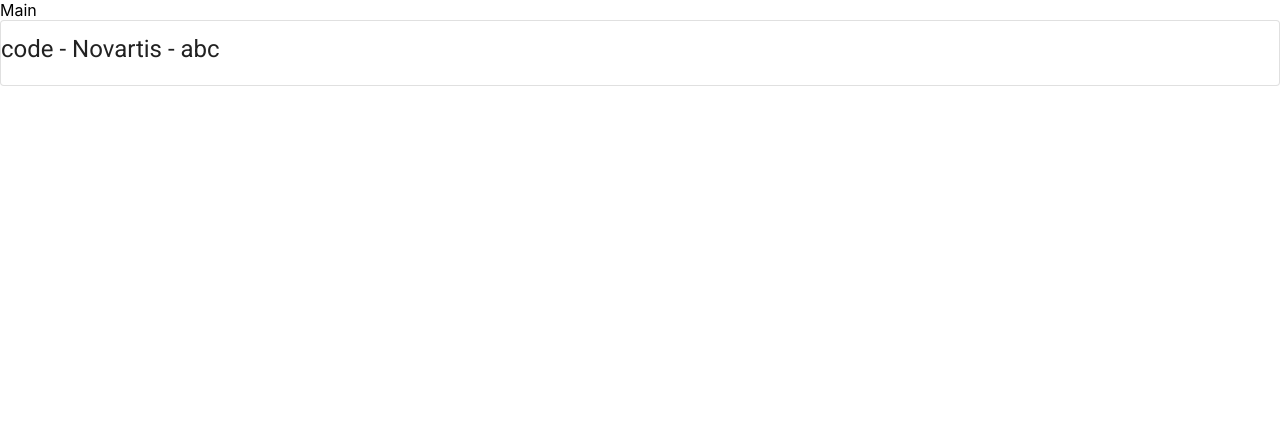
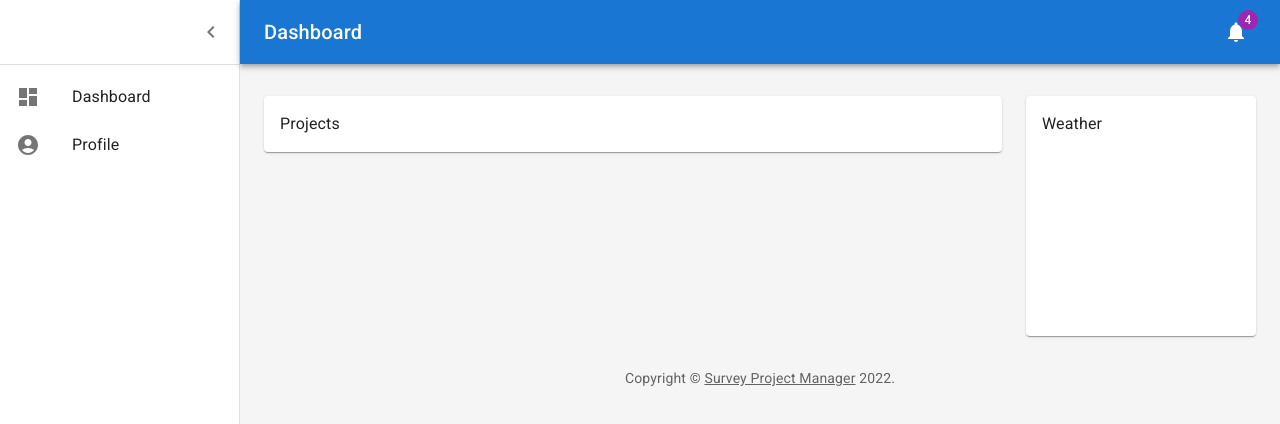
Before and after one commit to Kartanovicius/sermo-projects, a React (Create React App) app: page / in a window 1280 px wide. Shown: the top 424 px of the page. Built offline with nearby package versions, Linux system fonts and the light colour scheme; no server answers; sample sign-in values are in the browser's storage.

Commit message:
Initaill dashboard implementation

```diff
--- a/src/App.tsx
+++ b/src/App.tsx
@@ -6,7 +6,7 @@
 
 const Signin = lazy(() => import('./pages/Signin'))
 const Signup = lazy(() => import('./pages/Signup'))
-const Main = lazy(() => import('./pages/Main'))
+const Main = lazy(() => import('./pages/Dashboard'))
 const NotFound = lazy(() => import('./pages/NotFound'))
 
 function App() {
--- /dev/null
+++ b/src/components/dashboard/listitems.tsx
@@ -0,0 +1,29 @@
+import * as React from 'react';
+import ListItemButton from '@mui/material/ListItemButton';
+import ListItemIcon from '@mui/material/ListItemIcon';
+import ListItemText from '@mui/material/ListItemText';
+import ListSubheader from '@mui/material/ListSubheader';
+import DashboardIcon from '@mui/icons-material/Dashboard';
+import ShoppingCartIcon from '@mui/icons-material/ShoppingCart';
+import PeopleIcon from '@mui/icons-material/People';
+import BarChartIcon from '@mui/icons-material/BarChart';
+import LayersIcon from '@mui/icons-material/Layers';
+import AssignmentIcon from '@mui/icons-material/Assignment';
+import AccountCircleIcon from '@mui/icons-material/AccountCircle';
+
+export const mainListItems = (
+  <React.Fragment>
+    <ListItemButton>
+      <ListItemIcon>
+        <DashboardIcon />
+      </ListItemIcon>
+      <ListItemText primary="Dashboard" />
+    </ListItemButton>
+    <ListItemButton>
+      <ListItemIcon>
+        <AccountCircleIcon />
+      </ListItemIcon>
+      <ListItemText primary="Profile" />
+    </ListItemButton>
+  </React.Fragment>
+);
--- /dev/null
+++ b/src/pages/Dashboard.tsx
@@ -0,0 +1,187 @@
+import * as React from 'react';
+import { styled, createTheme, ThemeProvider } from '@mui/material/styles';
+import CssBaseline from '@mui/material/CssBaseline';
+import MuiDrawer from '@mui/material/Drawer';
+import Box from '@mui/material/Box';
+import MuiAppBar, { AppBarProps as MuiAppBarProps } from '@mui/material/AppBar';
+import Toolbar from '@mui/material/Toolbar';
+import List from '@mui/material/List';
+import Typography from '@mui/material/Typography';
+import Divider from '@mui/material/Divider';
+import IconButton from '@mui/material/IconButton';
+import Badge from '@mui/material/Badge';
+import Container from '@mui/material/Container';
+import Grid from '@mui/material/Grid';
+import Paper from '@mui/material/Paper';
+import MenuIcon from '@mui/icons-material/Menu';
+import ChevronLeftIcon from '@mui/icons-material/ChevronLeft';
+import NotificationsIcon from '@mui/icons-material/Notifications';
+import { mainListItems } from '../components/dashboard/listitems';
+import Copyright from '../components/Copyright';
+
+
+const drawerWidth: number = 240;
+
+interface AppBarProps extends MuiAppBarProps {
+  open?: boolean;
+}
+
+const AppBar = styled(MuiAppBar, {
+  shouldForwardProp: (prop) => prop !== 'open',
+})<AppBarProps>(({ theme, open }) => ({
+  zIndex: theme.zIndex.drawer + 1,
+  transition: theme.transitions.create(['width', 'margin'], {
+    easing: theme.transitions.easing.sharp,
+    duration: theme.transitions.duration.leavingScreen,
+  }),
+  ...(open && {
+    marginLeft: drawerWidth,
+    width: `calc(100% - ${drawerWidth}px)`,
+    transition: theme.transitions.create(['width', 'margin'], {
+      easing: theme.transitions.easing.sharp,
+      duration: theme.transitions.duration.enteringScreen,
+    }),
+  }),
+}));
+
+const Drawer = styled(MuiDrawer, { shouldForwardProp: (prop) => prop !== 'open' })(
+  ({ theme, open }) => ({
+    '& .MuiDrawer-paper': {
+      position: 'relative',
+      whiteSpace: 'nowrap',
+      width: drawerWidth,
+      transition: theme.transitions.create('width', {
+        easing: theme.transitions.easing.sharp,
+        duration: theme.transitions.duration.enteringScreen,
+      }),
+      boxSizing: 'border-box',
+      ...(!open && {
+        overflowX: 'hidden',
+        transition: theme.transitions.create('width', {
+          easing: theme.transitions.easing.sharp,
+          duration: theme.transitions.duration.leavingScreen,
+        }),
+        width: theme.spacing(7),
+        [theme.breakpoints.up('sm')]: {
+          width: theme.spacing(9),
+        },
+      }),
+    },
+  }),
+);
+
+const mdTheme = createTheme();
+
+function DashboardContent() {
+  const [open, setOpen] = React.useState(true);
+  const toggleDrawer = () => {
+    setOpen(!open);
+  };
+
+  return (
+    <ThemeProvider theme={mdTheme}>
+      <Box sx={{ display: 'flex' }}>
+        <CssBaseline />
+        <AppBar position="absolute" open={open}>
+          <Toolbar
+            sx={{
+              pr: '24px', // keep right padding when drawer closed
+            }}
+          >
+            <IconButton
+              edge="start"
+              color="inherit"
+              aria-label="open drawer"
+              onClick={toggleDrawer}
+              sx={{
+                marginRight: '36px',
+                ...(open && { display: 'none' }),
+              }}
+            >
+              <MenuIcon />
+            </IconButton>
+            <Typography
+              component="h1"
+              variant="h6"
+              color="inherit"
+              noWrap
+              sx={{ flexGrow: 1 }}
+            >
+              Dashboard
+            </Typography>
+            <IconButton color="inherit">
+              <Badge badgeContent={4} color="secondary">
+                <NotificationsIcon />
+              </Badge>
+            </IconButton>
+          </Toolbar>
+        </AppBar>
+        <Drawer variant="permanent" open={open}>
+          <Toolbar
+            sx={{
+              display: 'flex',
+              alignItems: 'center',
+              justifyContent: 'flex-end',
+              px: [1],
+            }}
+          >
+            <IconButton onClick={toggleDrawer}>
+              <ChevronLeftIcon />
+            </IconButton>
+          </Toolbar>
+          <Divider />
+          <List component="nav">
+            {mainListItems}
+          </List>
+        </Drawer>
+        <Box
+          component="main"
+          sx={{
+            backgroundColor: (theme) =>
+              theme.palette.mode === 'light'
+                ? theme.palette.grey[100]
+                : theme.palette.grey[900],
+            flexGrow: 1,
+            height: '100vh',
+            overflow: 'auto',
+          }}
+        >
+          <Toolbar />
+          <Container maxWidth="lg" sx={{ mt: 4, mb: 4 }}>
+            <Grid container spacing={3}>
+              {/* Chart */}
+              <Grid item xs={12} md={8} lg={9}>
+                <Paper
+                  sx={{
+                    p: 2,
+                    display: 'flex',
+                    flexDirection: 'column',
+                  }}
+                >
+                  Projects
+                </Paper>
+              </Grid>
+              <Grid item xs={12} md={4} lg={3}>
+                <Paper
+                  sx={{
+                    p: 2,
+                    display: 'flex',
+                    flexDirection: 'column',
+                    height: 240,
+                  }}
+                >
+                  Weather
+                </Paper>
+              </Grid>
+            </Grid>
+            <Copyright sx={{ pt: 4 }} />
+          </Container>
+        </Box>
+      </Box>
+    </ThemeProvider>
+  );
+}
+
+export default function Dashboard() {
+  return <DashboardContent />;
+}
--- a/src/pages/Main.tsx
+++ /dev/null
@@ -1,10 +0,0 @@
-import React from 'react'
-import ProjectCard from '../components/ProjectCard'
-
-export default function Home() {
-  return (
-    <div>Main
-      <ProjectCard code="code" clientName='Novartis' projectName='abc'></ProjectCard>
-    </div>
-  )
-}
```
